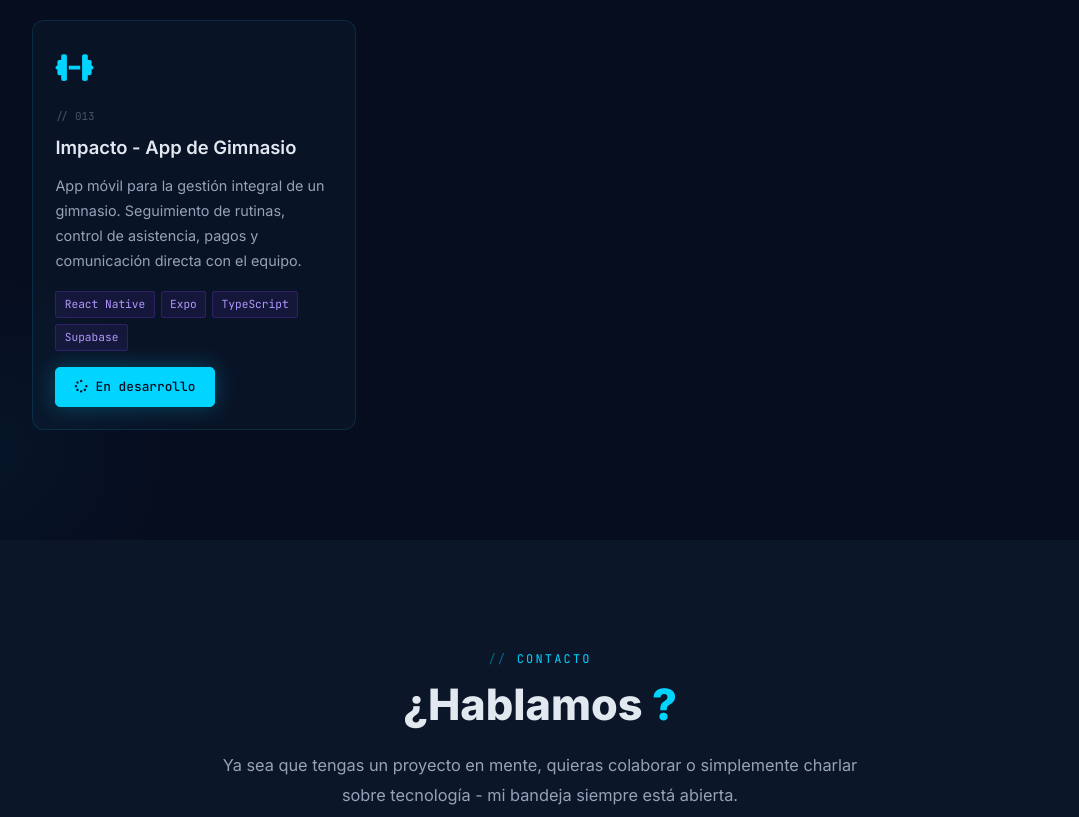
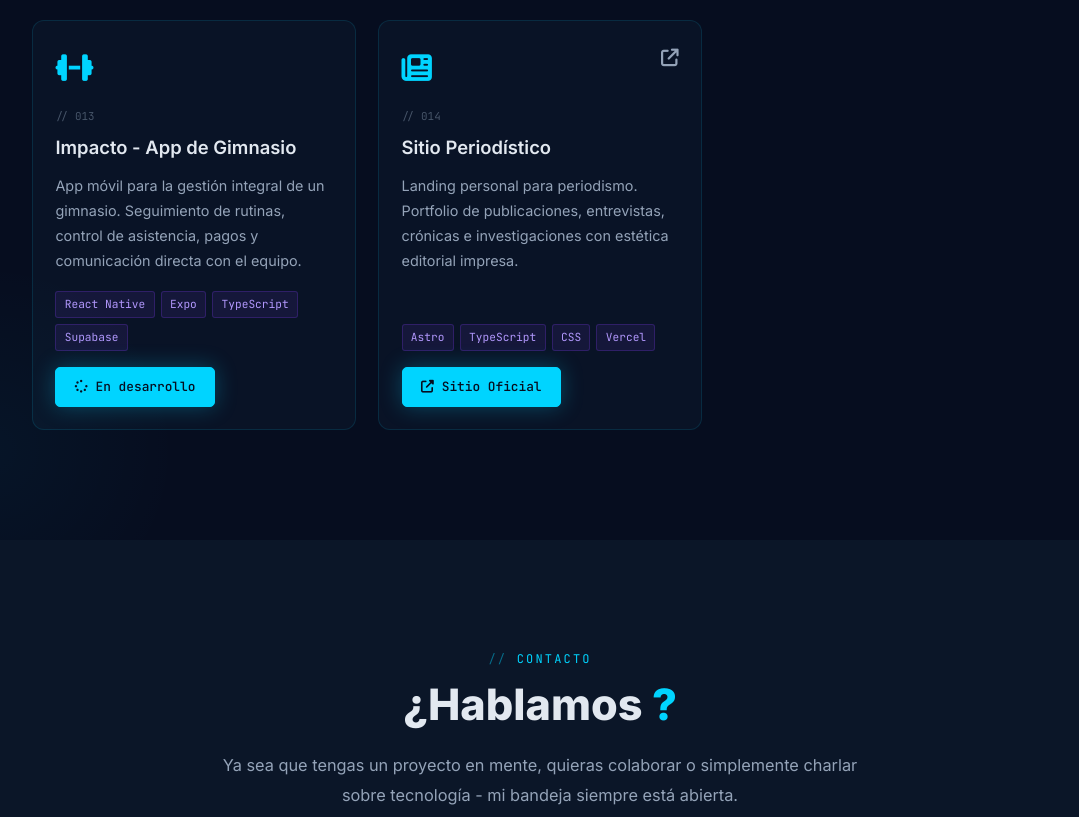
Before and after one commit to brunoalbin23/mi-web, a plain HTML site: page index.html in a window 1280 px wide. Shown: the part 5014-5831 px from the top of the page, without its empty margins (100-1179 px from the left). Drawn offline with Linux system fonts and the light colour scheme.

Commit message:
add new card

```diff
--- a/assets/js/main.js
+++ b/assets/js/main.js
@@ -66,6 +66,8 @@ const T = {
     proj13_title: 'Impacto - App de Gimnasio',
     proj13_desc: 'App móvil para la gestión integral de un gimnasio. Seguimiento de rutinas, control de asistencia, pagos y comunicación directa con el equipo.',
     proj13_btn: '<i class="fas fa-spinner"></i> En desarrollo',
+    proj14_title: 'Sitio Periodístico',
+    proj14_desc: 'Landing personal para periodismo. Portfolio de publicaciones, entrevistas, crónicas e investigaciones con estética editorial impresa.',
     contact_label: 'contacto',
     contact_title: '¿Hablamos <span class="accent">?</span>',
     contact_sub: 'Ya sea que tengas un proyecto en mente, quieras colaborar o simplemente charlar sobre tecnología - mi bandeja siempre está abierta.',
@@ -159,6 +161,9 @@ const T = {
     proj13_title: 'Impacto - Gym App',
     proj13_desc: 'Mobile app for full gym management. Routine tracking, attendance control, payments and direct communication with the team.',
     proj13_btn: '<i class="fas fa-spinner"></i> In development',
+    proj14_title: 'Sports Journalism Site',
+    proj14_desc: 'Personal landing for a journalist. Portfolio of articles, interviews, chronicles and investigations with a printed editorial aesthetic.',
+    proj14_btn: '<i class="fas fa-external-link-alt"></i> Sitio Oficial',
     contact_label: 'contact',
     contact_title: "Let's <span class=\"accent\">talk?</span>",
     contact_sub: 'Whether you have a project in mind, want to collaborate, or just chat about technology - my inbox is always open.',
--- a/index.html
+++ b/index.html
@@ -758,6 +758,38 @@
         </div>
       </div>
 
+      <!-- ── Card 14 ── -->
+      <div class="proj-card reveal" style="transition-delay:.26s">
+        <div class="proj-top">
+          <div class="proj-ico"><i class="fa-solid fa-newspaper"></i></div>
+          <div class="proj-lnks">
+            <a href="https://mauriciovazquez-swart.vercel.app/" target="_blank" rel="noopener noreferrer">
+              <i class="fa-solid fa-arrow-up-right-from-square"></i>
+            </a>
+          </div>
+        </div>
+        <div class="proj-body">
+          <div class="proj-n">// 014</div>
+          <div class="proj-title" data-i18n="proj14_title">Sitio Periodístico</div>
+          <p class="proj-desc" data-i18n="proj14_desc">
+            Landing personal para periodismo. Portfolio de
+            publicaciones, entrevistas, crónicas e investigaciones
+            con estética editorial impresa.
+          </p>
+          <div class="stack">
+            <span class="stag">Astro</span>
+            <span class="stag">TypeScript</span>
+            <span class="stag">CSS</span>
+            <span class="stag">Vercel</span>
+          </div>
+          <div class="feat-actions" style="margin-top:1rem">
+            <a class="btn btn-primary btn-sm" href="https://mauriciovazquez-swart.vercel.app/" target="_blank" rel="noopener noreferrer" data-i18n="proj14_btn">
+              <i class="fas fa-external-link-alt"></i> Sitio Oficial
+            </a>
+          </div>
+        </div>
+      </div>
+
     </div>
   </div>
 </section>
```
